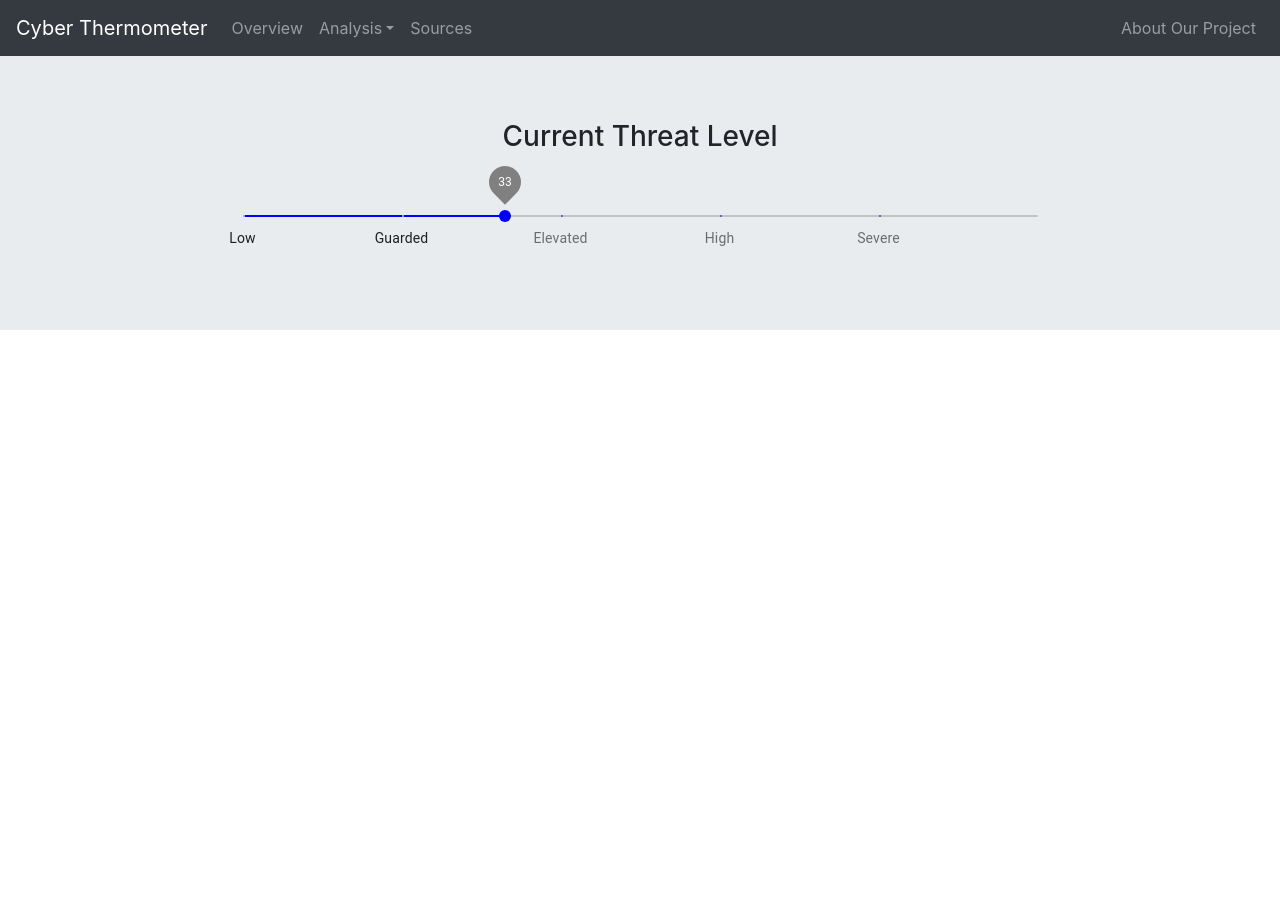
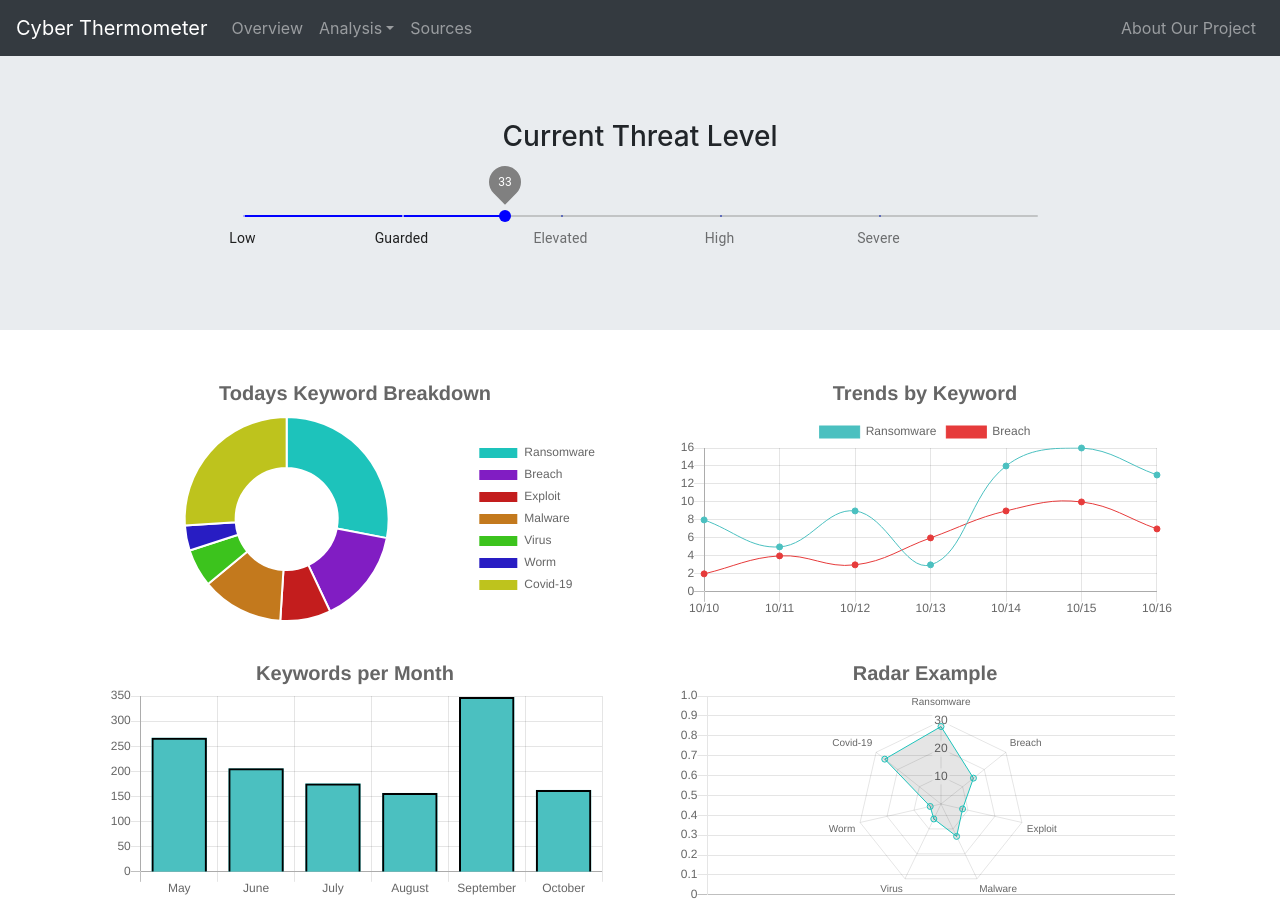
Before and after one commit to byuan/CyberAnalytics, a React (Create React App) app in the folder frontend/: page /home in a window 1280 px wide. Before the commit the page ends 800 px from the top, so only its background shows below. Built offline with nearby package versions, Linux system fonts and the light colour scheme.

Commit message:
added charts framework

```diff
--- a/frontend/package.json
+++ b/frontend/package.json
@@ -8,8 +8,10 @@
     "@testing-library/react": "^9.5.0",
     "@testing-library/user-event": "^7.2.1",
     "bootstrap": "^4.5.2",
+    "chart.js": "^2.9.3",
     "react": "^16.13.1",
     "react-bootstrap": "^1.3.0",
+    "react-chartjs-2": "^2.10.0",
     "react-dom": "^16.13.1",
     "react-router-dom": "^5.2.0",
     "react-scripts": "3.4.3"
--- /dev/null
+++ b/frontend/src/Components/bar_chart.js
@@ -0,0 +1,36 @@
+import React from 'react';
+import {Bar} from 'react-chartjs-2';
+
+
+class BarChart extends React.Component {
+
+    render() {
+        return (
+            <div>
+                <Bar
+                data={this.props.data}
+                options={{
+                    title:{
+                        display:true,
+                        text:this.props.title,
+                        fontSize:20
+                    },
+                    legend:{
+                        display:false,
+                        position:'right'
+                    },
+                    scales:{
+                        yAxes:[{
+                            ticks:{
+                                beginAtZero: true
+                            }
+                        }]
+                    }
+                }}
+                />
+            </div>
+        )
+    }
+}
+
+export default BarChart;
--- /dev/null
+++ b/frontend/src/Components/dashboard.css
@@ -0,0 +1,9 @@
+.dashboard-row {
+    margin: 40px;
+    margin-top: 0px;
+}
+
+.dashboard-col {
+    margin: 20px;
+    margin-top: 10px;
+}
--- /dev/null
+++ b/frontend/src/Components/donut_chart.js
@@ -0,0 +1,29 @@
+import React from 'react';
+import {Doughnut} from 'react-chartjs-2';
+
+
+class DoughnutChart extends React.Component {
+
+    render() {
+        return (
+            <div>
+                <Doughnut
+                data={this.props.data}
+                options={{
+                    title:{
+                        display:true,
+                        text:this.props.title,
+                        fontSize:20
+                    },
+                    legend:{
+                        display:true,
+                        position:'right'
+                    }
+                }}
+                />
+            </div>
+        )
+    }
+}
+
+export default DoughnutChart;
--- /dev/null
+++ b/frontend/src/Components/line_graph.js
@@ -0,0 +1,39 @@
+import React from 'react';
+import {Line} from 'react-chartjs-2';
+
+
+class LineGraph extends React.Component {
+
+    render() {
+        return (
+            <div>
+                <Line
+                data={this.props.data}
+                options={{
+                    title:{
+                        display:true,
+                        text:this.props.title,
+                        fontSize:20
+                    },
+                    legend:{
+                        display:true,
+                        position:'top'
+                    },
+                    scales:{
+                        yAxes:[{
+                            ticks:{
+                                beginAtZero: true
+                            }
+                        }]
+                    },
+                    tooltips: {
+                        mode: 'index'
+                    }
+                }}
+                />
+            </div>
+        )
+    }
+}
+
+export default LineGraph;
--- a/frontend/src/Components/overview.js
+++ b/frontend/src/Components/overview.js
@@ -4,10 +4,12 @@ import Container from 'react-bootstrap/Container'
 import Row from 'react-bootstrap/Row'
 import Col from 'react-bootstrap/Col'
 import Thermometer from './thermometer'
+import OverviewDashboard from './overview_dashboard';
 
 class Overview extends React.Component {
     render() {
         return (
+            <React.Fragment>
                 <Jumbotron fluid>
                     <Container>
                         <Row className="justify-content-md-center">
@@ -23,6 +25,8 @@ class Overview extends React.Component {
                         </Row>
                     </Container>
                 </Jumbotron>
+                <OverviewDashboard/>
+            </React.Fragment>
         )
     }
 }
--- /dev/null
+++ b/frontend/src/Components/overview_dashboard.js
@@ -0,0 +1,118 @@
+import React from 'react';
+import Container from 'react-bootstrap/Container'
+import Row from 'react-bootstrap/Row'
+import Col from 'react-bootstrap/Col'
+import BarChart from './bar_chart'
+import LineGraph from './line_graph'
+import DoughnutChart from './donut_chart'
+import RadarChart from './radar_chart'
+import './dashboard.css'
+
+const keywords_breakdown = {
+    labels: ['Ransomware', 'Breach', 'Exploit', 'Malware',
+             'Virus', 'Worm', 'Covid-19'],
+    datasets: [
+      {
+        backgroundColor: [
+            'rgba(29, 195, 187, 1)',
+            'rgba(129, 29, 195, 1)',
+            'rgba(195, 29, 29, 1)',
+            'rgba(195, 121, 29, 1)',
+            'rgba(60, 195, 29, 1)',
+            'rgba(40, 29, 195, 1)',
+            'rgba(190, 195, 29, 1)',
+        ],
+        label: 'Keywords',
+        data: [28, 15, 8, 13, 6, 4, 26]
+      }
+    ]
+  }
+
+const keywords_per_month = {
+    labels: ['May', 'June', 'July', 'August',
+             'September', 'October'],
+    datasets: [
+      {
+        label: 'Keywords',
+        backgroundColor: 'rgba(75,192,192,1)',
+        borderColor: 'rgba(0,0,0,1)',
+        borderWidth: 2,
+        data: [267, 206, 176, 157, 348, 163]
+      }
+    ]
+  }
+
+const keyword_trends = {
+    labels: ['10/10', '10/11', '10/12', '10/13',
+             '10/14', '10/15', '10/16'],
+    datasets: [
+      {
+        label: 'Ransomware',
+        backgroundColor: 'rgba(75,192,192,1)',
+        fill: false,
+        borderColor: 'rgba(75,192,192,1)',
+        borderWidth: 1,
+        data: [8, 5, 9, 3, 14, 16, 13]
+      },
+      {
+        label: 'Breach',
+        backgroundColor: 'rgba(230,59,59,1)',
+        fill: false,
+        borderColor: 'rgba(230,59,59,1)',
+        borderWidth: 1,
+        data: [2, 4, 3, 6, 9, 10, 7]
+      }
+    ]
+  }
+
+const radar_data = {
+    labels: ['Ransomware', 'Breach', 'Exploit', 'Malware',
+             'Virus', 'Worm', 'Covid-19'],
+    datasets: [
+      {
+        borderColor: 'rgba(29, 195, 187, 1)',
+        borderWidth: 1,
+        label: 'Keywords',
+        data: [28, 15, 8, 13, 6, 4, 26]
+      }
+    ]
+  }
+
+class OverviewDashboard extends React.Component {
+    render() {
+        return (
+            <Container>
+                <Row>
+                    <Col className='dashboard-col'>
+                        <DoughnutChart
+                            data={keywords_breakdown}
+                            title='Todays Keyword Breakdown'
+                        />
+                    </Col>
+                    <Col className='dashboard-col'>
+                        <LineGraph
+                            data={keyword_trends}
+                            title='Trends by Keyword'
+                        />
+                    </Col>
+                </Row>
+                <Row>
+                    <Col className='dashboard-col'>
+                        <BarChart
+                            data={keywords_per_month}
+                            title='Keywords per Month'
+                        />
+                    </Col>
+                    <Col className='dashboard-col'>
+                        <RadarChart
+                            data={radar_data}
+                            title='Radar Example'
+                        />
+                    </Col>
+                </Row>
+            </Container>
+        )
+    }
+}
+
+export default OverviewDashboard;
--- /dev/null
+++ b/frontend/src/Components/radar_chart.js
@@ -0,0 +1,36 @@
+import React from 'react';
+import {Radar} from 'react-chartjs-2';
+
+
+class RadarChart extends React.Component {
+
+    render() {
+        return (
+            <div>
+                <Radar
+                data={this.props.data}
+                options={{
+                    title:{
+                        display:true,
+                        text:this.props.title,
+                        fontSize:20
+                    },
+                    legend:{
+                        display:false,
+                        position:'right'
+                    },
+                    scales:{
+                        yAxes:[{
+                            ticks:{
+                                beginAtZero: true
+                            }
+                        }]
+                    }
+                }}
+                />
+            </div>
+        )
+    }
+}
+
+export default RadarChart;
--- a/frontend/src/Components/sources.js
+++ b/frontend/src/Components/sources.js
@@ -3,8 +3,13 @@ import React from 'react';
 class Sources extends React.Component {
     render() {
         return (
-            <p>Here we will list our sources, links to the source,
+            <React.Fragment>
+                <p>Here we will list our sources, links to the source,
                  and maybe how/why we use the data</p>
+                <script src="https://cdn.flexmonster.com/flexmonster.js"></script>
+                <div id="fm-component"></div>
+            </React.Fragment>
+
         )
     }
 }
```
Also changed, not shown: 1 other file (tests, documents, lock files or other folders). Lines whose indentation alone changed are shown as unchanged.
